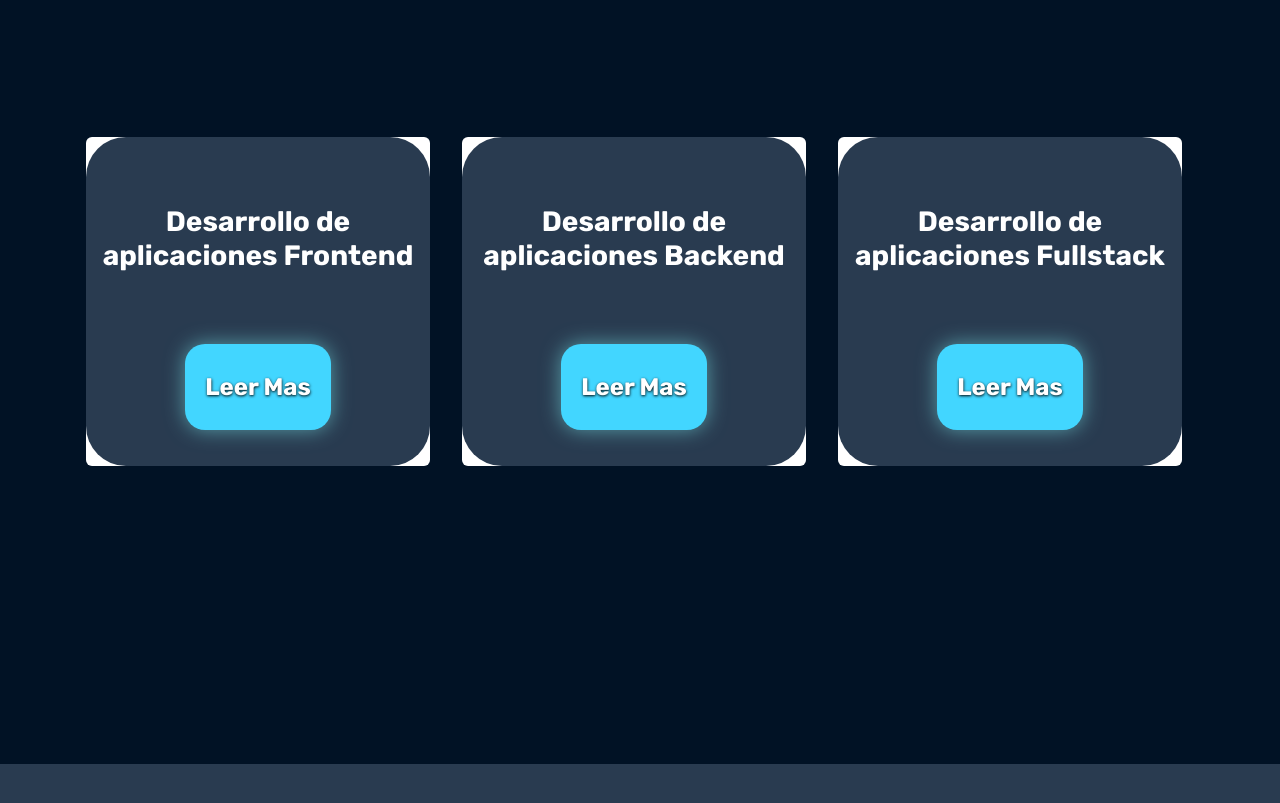
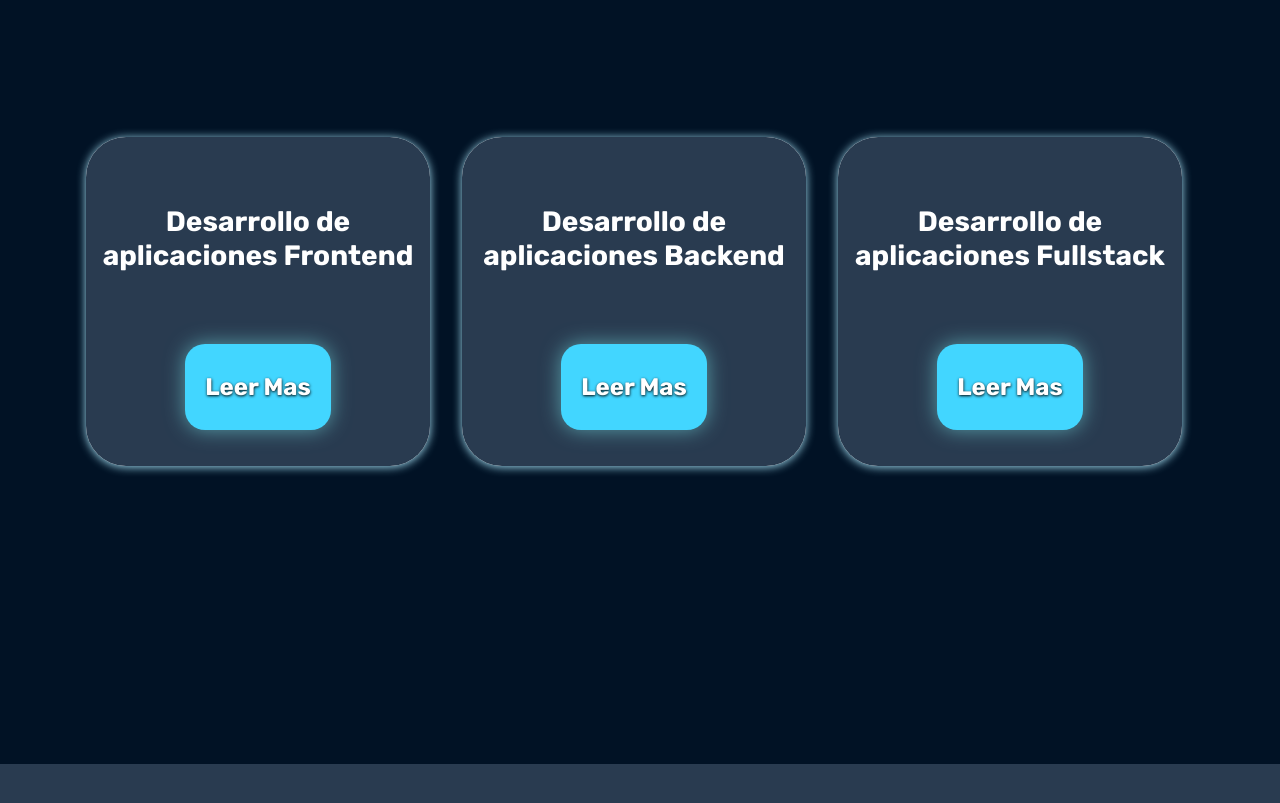
Before and after one commit to RPJunco/my-portfolio-react, a React (Vite) app: page / in a window 1280 px wide. Shown: the part 2180-2983 px from the top of the page. Built offline with nearby package versions, Linux system fonts and the light colour scheme.

Commit message:
Se añadieron estilos aplicados al componente 'Work' que anteriormente se encontraban en el archivo 'Work.css'

```diff
--- a/src/App.css
+++ b/src/App.css
@@ -73,6 +73,18 @@
   padding: 10px 80px;
 }
 
+/*Estilos aplicados al componente Work*/
+
+.servicios .card {
+  border-radius: 40px;
+  box-shadow: 0 1px 10px rgba(173, 235, 255, 0.945);
+  transition: transform 0.3s;
+}
+
+.servicios .card:hover {
+  transform: translateY(-5px);
+}
+
 .row {
   margin-right: 0px !important;
 }
```
